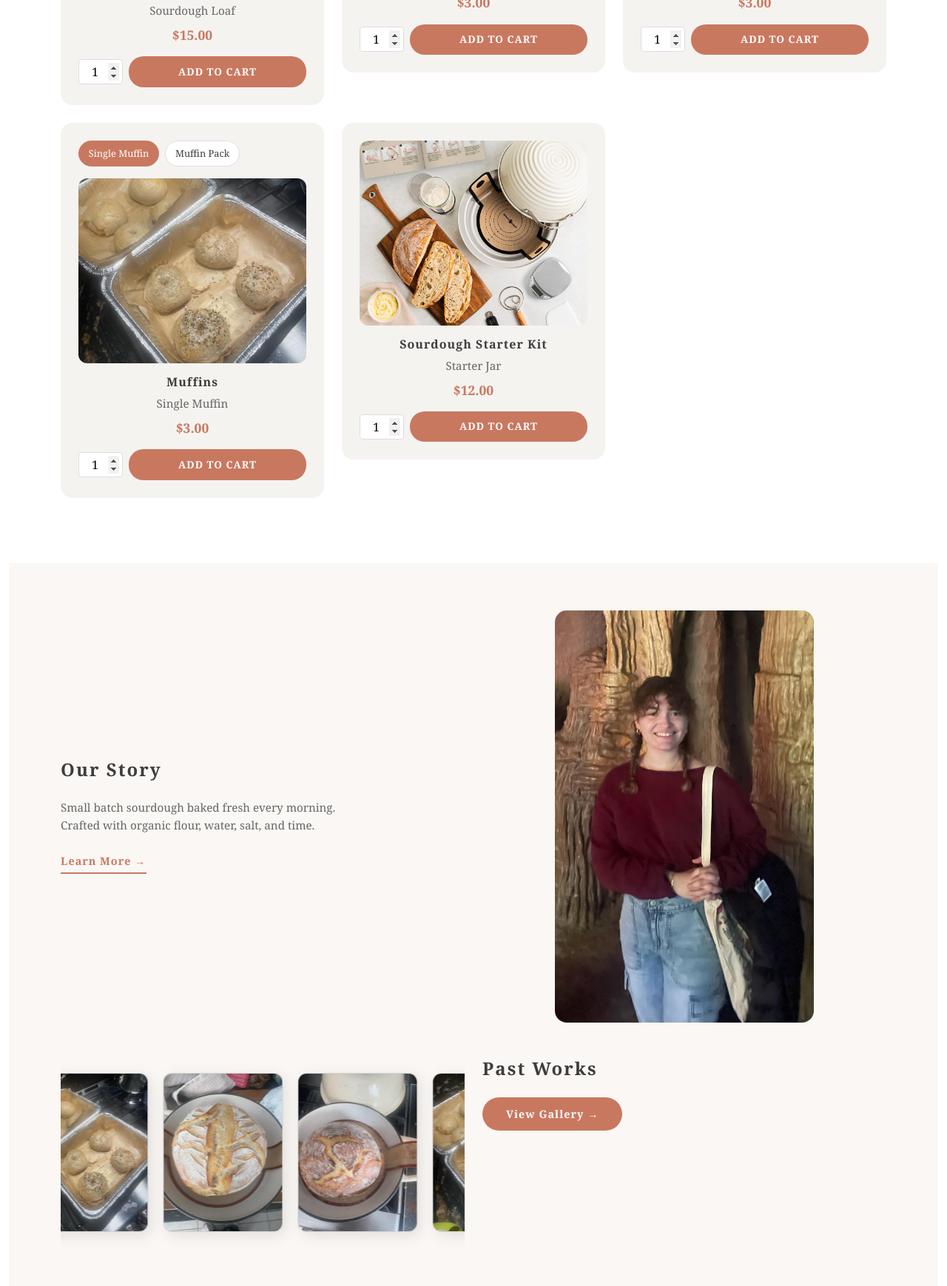
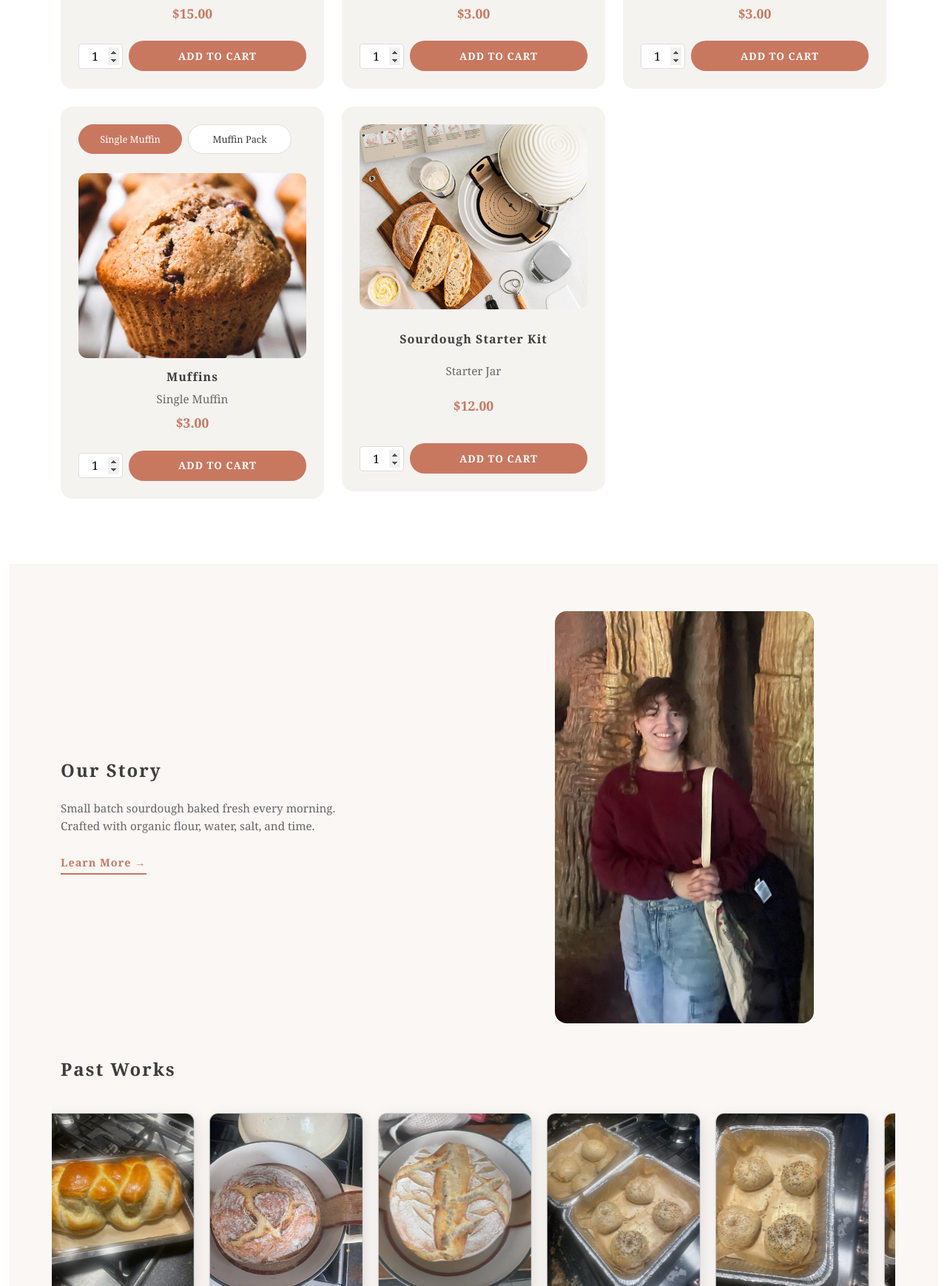
Before and after one commit to Nvlahogiannis12/CrystalBread, a plain HTML site: page index.html in a window 1280 px wide. Shown: the part 1062-2800 px from the top of the page at 74% size. Drawn offline with nearby package versions, Linux system fonts and the light colour scheme.

Commit message:
Am i Done?

```diff
--- a/index.html
+++ b/index.html
@@ -127,22 +127,35 @@
                     </div>
                 </div>
                 <div class="row mt-5">
-                    <div class="col-md-6 order-md-2">
+                    <div class="col-12">
                         <h2 class="section-heading">Past Works</h2>
-                        <a href="#portfolio" class="view-gallery">View Gallery →</a>
                     </div>
-                    <div class="col-md-6 order-md-1 carousel-container">
+                    <div class="col-12 carousel-container">
                         <div class="carousel">
                             <div class="group">
-                                <div class="card carlImage"><img class="Dough1" src="imgs/SourDough1.jpg"></div>
-                                <div class="card carlImage"><img class="Bagel1" src="imgs/Bagel1.jpg"></div>
-                                <div class="card carlImage"><img class="Dough2" src="imgs/SourDough2.jpg"></div>
+                                <div class="card carlImage"><img class="Bagel1" src="imgs/Bagel1.jpg" alt="Bagel 1">
+                                </div>
+                                <div class="card carlImage"><img class="Bagel2" src="imgs/Bagel2.jpg" alt="Bagel 2">
+                                </div>
+                                <div class="card carlImage"><img class="Challa" src="imgs/Challa.jpg" alt="Challah">
+                                </div>
+                                <div class="card carlImage"><img class="Sourdough1" src="imgs/SourDough1.jpg"
+                                        alt="Sourdough 1"></div>
+                                <div class="card carlImage"><img class="Sourdough2" src="imgs/Sourdough2.jpg"
+                                        alt="Sourdough 2"></div>
                             </div>
                             <!-- Add `aria-hidden` to hide the duplicated cards from screen readers. -->
                             <div aria-hidden class="group">
-                                <div class="card carlImage"><img class="Dough1" src="imgs/SourDough1.jpg"></div>
-                                <div class="card carlImage"><img class="Bagel1" src="imgs/Bagel1.jpg"></div>
-                                <div class="card carlImage"><img class="Dough2" src="imgs/SourDough2.jpg"></div>
+                                <div class="card carlImage"><img class="Bagel1" src="imgs/Bagel1.jpg" alt="Bagel 1">
+                                </div>
+                                <div class="card carlImage"><img class="Bagel2" src="imgs/Bagel2.jpg" alt="Bagel 2">
+                                </div>
+                                <div class="card carlImage"><img class="Challa" src="imgs/Challa.jpg" alt="Challah">
+                                </div>
+                                <div class="card carlImage"><img class="Sourdough1" src="imgs/SourDough1.jpg"
+                                        alt="Sourdough 1"></div>
+                                <div class="card carlImage"><img class="Sourdough2" src="imgs/Sourdough2.jpg"
+                                        alt="Sourdough 2"></div>
                             </div>
                         </div>
                     </div>
--- a/items.json
+++ b/items.json
@@ -15,12 +15,12 @@
       },
       {
         "name": "Specialty Loaf",
-        "image": "imgs/Sourdough1.jpg",
+        "image": "imgs/BL-sourdough.jpg",
         "price": "$18.00"
       },
       {
         "name": "1/2 Specialty Loaf",
-        "image": "imgs/Sourdough1.jpg",
+        "image": "imgs/BL-sourdough.jpg",
         "price": "$10.00"
       }
     ]
@@ -47,12 +47,12 @@
     "variants": [
       {
         "name": "Single Cookie",
-        "image": "imgs/Bagel1.jpg",
+        "image": "imgs/sourdough-cookie.jpg",
         "price": "$3.00"
       },
       {
         "name": "Cookie Pack",
-        "image": "imgs/Bagel1.jpg",
+        "image": "imgs/sourdough-cookie.jpg",
         "price": "$5.00"
       }
     ]
@@ -63,12 +63,12 @@
     "variants": [
       {
         "name": "Single Muffin",
-        "image": "imgs/Bagel1.jpg",
+        "image": "imgs/sourdough-muffin.jpg",
         "price": "$3.00"
       },
       {
         "name": "Muffin Pack",
-        "image": "imgs/Bagel1.jpg",
+        "image": "imgs/sourdough-muffin.jpg",
         "price": "$5.00"
       }
     ]
--- a/style.css
+++ b/style.css
@@ -4,6 +4,9 @@
     --dark-color: #3d3d3d;
     --light-color: #f5f3f0;
     --accent-color: #8b4e3f;
+    --carousel-max-width: 100%;
+    --carousel-card-height: 250px;
+    --product-card-min-height: 520px;
 }
 
 * {
@@ -196,6 +199,53 @@ body {
     text-align: center;
     transition: transform 0.3s ease, box-shadow 0.3s ease;
     padding: 1.5rem;
+    display: flex;
+    flex-direction: column;
+    justify-content: space-between;
+    min-height: var(--product-card-min-height);
+}
+
+.variant-tabs {
+    display: flex !important;
+    flex-wrap: nowrap !important;
+    padding-bottom: 50px !important;
+    height: 40px;
+    gap: 0.5rem;
+    margin-bottom: 1rem;
+    overflow-x: scroll;
+    overflow-y: hidden;
+    padding-bottom: 0.25rem;
+    scrollbar-width: thin;
+    scrollbar-color: rgba(0, 0, 0, 0.2) transparent;
+    touch-action: pan-x;
+}
+
+.variant-tabs::-webkit-scrollbar {
+    height: 8px;
+}
+
+.variant-tabs::-webkit-scrollbar-track {
+    background: transparent;
+}
+
+.variant-tabs::-webkit-scrollbar-thumb {
+    background-color: rgba(0, 0, 0, 0.2);
+    border-radius: 999px;
+}
+
+.variant-tabs {
+    -webkit-overflow-scrolling: touch;
+}
+
+.variant-tab {
+    flex: 0 0 140px;
+    min-width: 140px;
+    height: 40px;
+    text-align: center;
+    display: inline-flex;
+    align-items: center;
+    justify-content: center;
+    white-space: nowrap;
 }
 
 .product-card:hover {
@@ -346,6 +396,17 @@ body {
 .carousel-container {
     display: flex;
     justify-content: center;
+    width: 100%;
+    padding: 0;
+}
+
+.carousel {
+    margin: 0;
+    padding: 20px 0;
+    max-width: 100%;
+    width: 100%;
+    overflow: hidden;
+    display: flex;
 }
 
 .view-gallery {
@@ -369,7 +430,7 @@ body {
 .carousel {
     margin: 0 auto;
     padding: 20px 0;
-    max-width: 700px;
+    max-width: var(--carousel-max-width);
     overflow: hidden;
     display: flex;
 }
@@ -391,7 +452,8 @@ body {
     font-size: xx-large;
     justify-content: center;
     align-items: center;
-    min-height: 200px;
+    height: var(--carousel-card-height);
+    min-height: var(--carousel-card-height);
     overflow: hidden;
 }
 
```
Also changed, not shown: imgs/BL-sourdough.jpg (added), imgs/sourdough-cookie.jpg (added), imgs/sourdough-muffin.jpg (added), varients.json (deleted).
